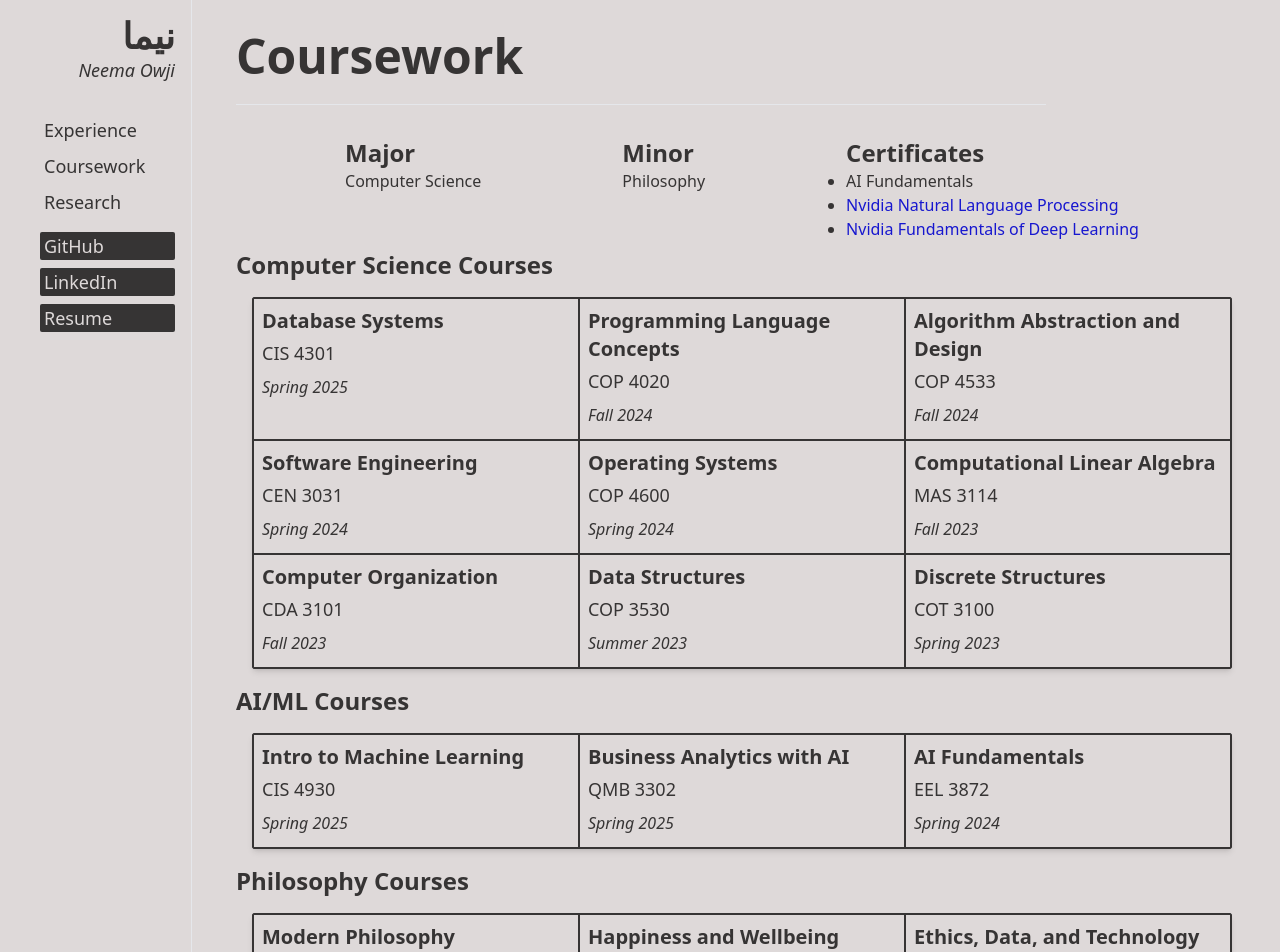
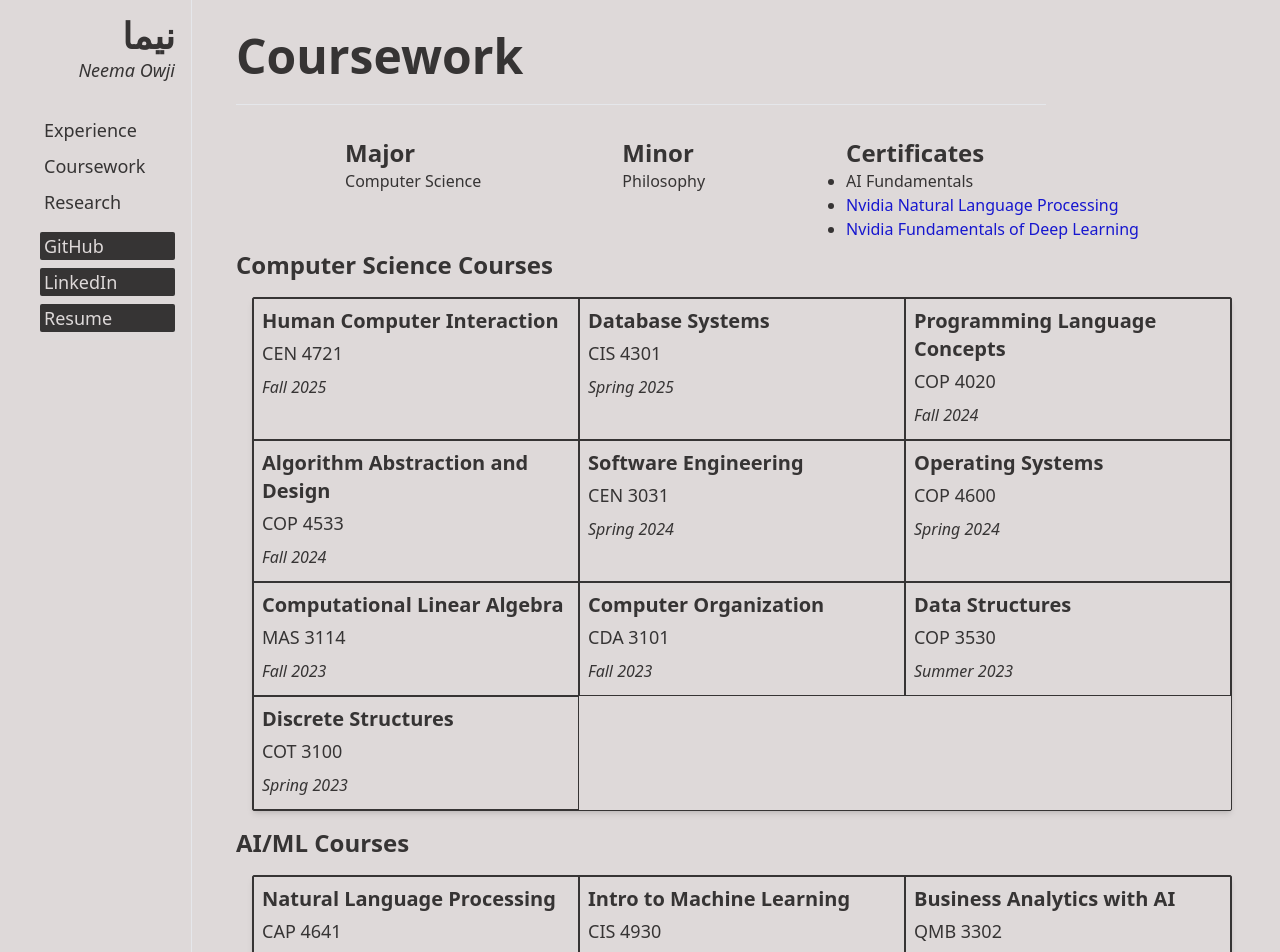
Before and after one commit to nowji/personal-website, a React (Vite) app: page /coursework in a window 1280 px wide. Shown: the top 952 px of the page. Built offline with nearby package versions, Linux system fonts and the light colour scheme.

Commit message:
added current courses

```diff
--- a/src/data/courses.ts
+++ b/src/data/courses.ts
@@ -1,6 +1,11 @@
 import type { Course } from "../types/Course";
 
 export const csCourses: Course[] = [
+  {
+    code: "CEN 4721",
+    name: "Human Computer Interaction",
+    semester: "Fall 2025",
+  },
   {
     code: "CIS 4301",
     name: "Database Systems",
@@ -81,6 +86,11 @@ export const philCourses: Course[] = [
 
 export const aiCourses: Course[] = [
   {
+    code: "CAP 4641",
+    name: "Natural Language Processing",
+    semester: "Fall 2025",
+  },
+  {
     code: "CIS 4930",
     name: "Intro to Machine Learning",
     semester: "Spring 2025  ",
```
